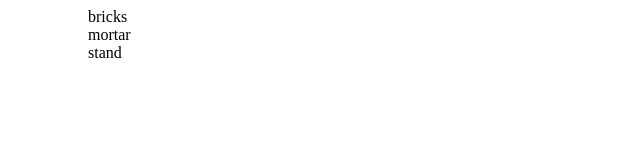
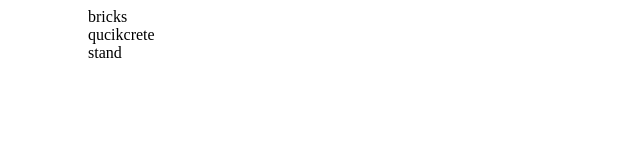
Before and after one commit to Ivanje/newRep, a plain HTML site: page index.html in a window 1280 px wide. Shown: the full height of the page, 0-640 px from the left. Drawn offline with Linux system fonts and the light colour scheme.

Commit message:
more mortar more specific

```diff
--- a/index.html
+++ b/index.html
@@ -3,7 +3,7 @@
         <div>
             <ul>
                 <ul>bricks</ul>
-                <ul>mortar</ul>
+                <ul>qucikcrete</ul>
                 <ul>stand</ul>
             </ul>
         </div>
```
